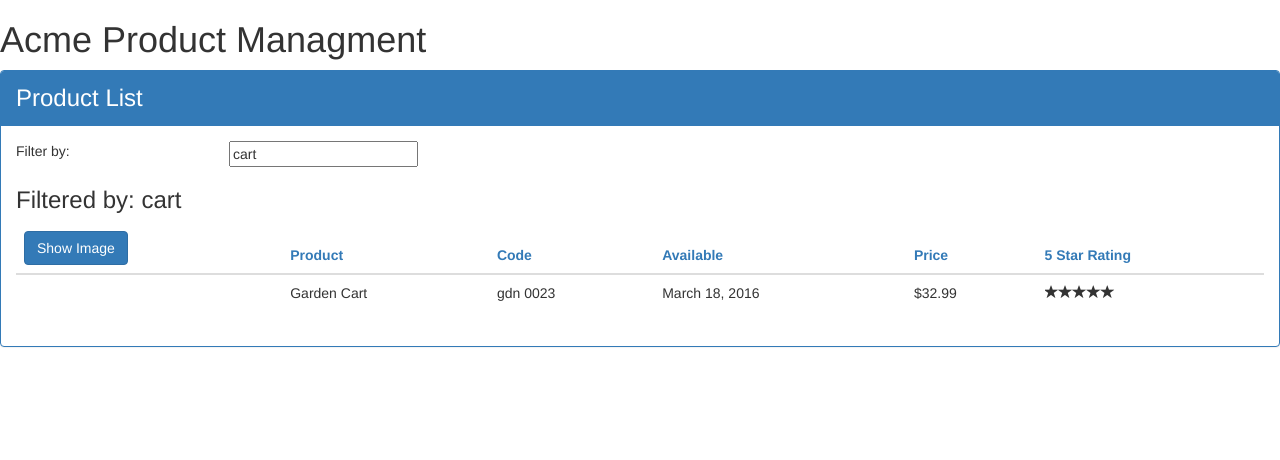
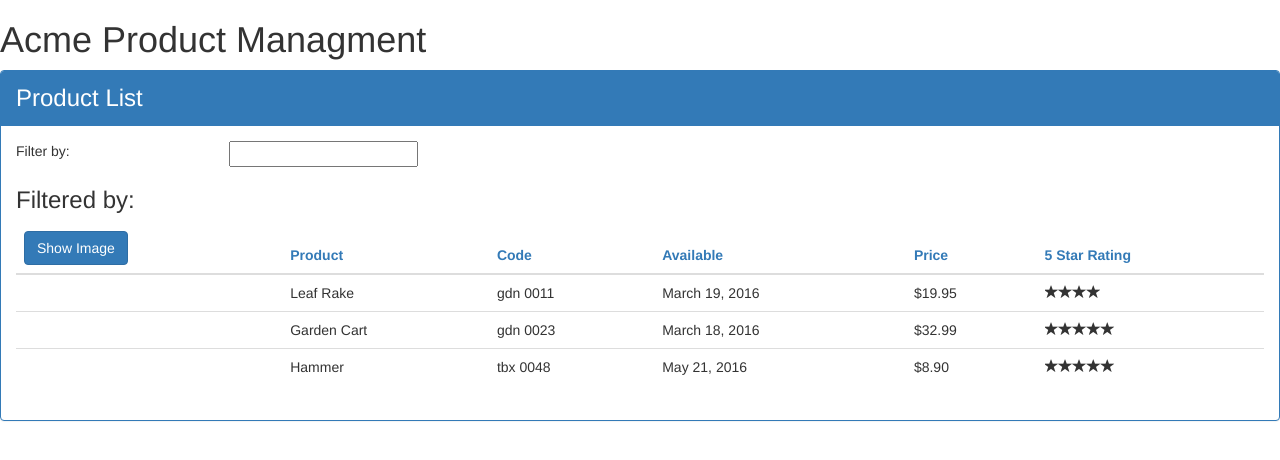
Before and after one commit to Gloper98/APM, an Angular app: page / in a window 1280 px wide. Shown: the top 460 px of the page. Built offline with nearby package versions, Linux system fonts and the light colour scheme.

Commit message:
Upload service

```diff
--- a/src/app/app.component.ts
+++ b/src/app/app.component.ts
@@ -1,11 +1,13 @@
 import { Component } from '@angular/core';
+import { ProductService } from './products/product.service';
 @Component({
   selector: 'pm-root',
   template: `
       <div><h1>{{pageTitle}}</h1>
           <pm-products></pm-products>
       </div>
-  `
+  `,
+  providers: [ ProductService ]
 })
 export class AppComponent {
   pageTitle: string = 'Acme Product Managment';
--- a/src/app/products/product-list.component.ts
+++ b/src/app/products/product-list.component.ts
@@ -1,5 +1,6 @@
 import { Component, OnInit } from '@angular/core';
 import { IProduct } from './product';
+import { ProductService } from './product.service';
 
 @Component({
     selector: 'pm-products',
@@ -22,42 +23,10 @@
     }
 
     filteredProducts: IProduct[];
-    products: IProduct[] = [
-        {
-            "productId": 1,
-            "productName": "Leaf Rake",
-            "productCode": "GDN-0011",
-            "releaseDate": "March 19, 2016",
-            "description": "Leaf rake with 48-inch wooden handle.",
-            "price": 19.95,
-            "starRating": 3.2,
-            "imageUrl": "http://openclipart.org/image/300px/svg_to_png/26215/Anonymous_Leaf_Rake.png"
-        },
-        {
-            "productId": 2,
-            "productName": "Garden Cart",
-            "productCode": "GDN-0023",
-            "releaseDate": "March 18, 2016",
-            "description": "15 gallon capacity rolling garden cart",
-            "price": 32.99,
-            "starRating": 4.2,
-            "imageUrl": "http://openclipart.org/image/300px/svg_to_png/58471/garden_cart.png"
-        },
-        {
-            "productId": 5,
-            "productName": "Hammer",
-            "productCode": "TBX-0048",
-            "releaseDate": "May 21, 2016",
-            "description": "Curved claw steel hammer",
-            "price": 8.9,
-            "starRating": 4.8,
-            "imageUrl": "http://openclipart.org/image/300px/svg_to_png/73/rejon_Hammer.png"
-        }
-    ];
+    products: IProduct[] = [];
 
-    constructor() {
-        this.filteredProducts = this.products;
-        this.listFilter = 'cart';
+    constructor(private _productService: ProductService) {
+
     }
 
     onRatingClicked(message: string): void {
@@ -74,6 +43,7 @@
         this.showImage=!this.showImage;
     }
     ngOnInit(): void {
-        console.log('In OnInit');
+        this.products = this._productService.getProducts();
+        this.filteredProducts = this.products;
     }
 }
--- /dev/null
+++ b/src/app/products/product.service.ts
@@ -0,0 +1,40 @@
+import { Injectable } from '@angular/core';
+import { IProduct } from './product';
+
+@Injectable()
+export class ProductService {
+    getProducts(): IProduct[] {
+        return [
+            {
+                "productId": 1,
+                "productName": "Leaf Rake",
+                "productCode": "GDN-0011",
+                "releaseDate": "March 19, 2016",
+                "description": "Leaf rake with 48-inch wooden handle.",
+                "price": 19.95,
+                "starRating": 3.2,
+                "imageUrl": "http://openclipart.org/image/300px/svg_to_png/26215/Anonymous_Leaf_Rake.png"
+            },
+            {
+                "productId": 2,
+                "productName": "Garden Cart",
+                "productCode": "GDN-0023",
+                "releaseDate": "March 18, 2016",
+                "description": "15 gallon capacity rolling garden cart",
+                "price": 32.99,
+                "starRating": 4.2,
+                "imageUrl": "http://openclipart.org/image/300px/svg_to_png/58471/garden_cart.png"
+            },
+            {
+                "productId": 5,
+                "productName": "Hammer",
+                "productCode": "TBX-0048",
+                "releaseDate": "May 21, 2016",
+                "description": "Curved claw steel hammer",
+                "price": 8.9,
+                "starRating": 4.8,
+                "imageUrl": "http://openclipart.org/image/300px/svg_to_png/73/rejon_Hammer.png"
+            }
+        ];
+    }
+}
```
